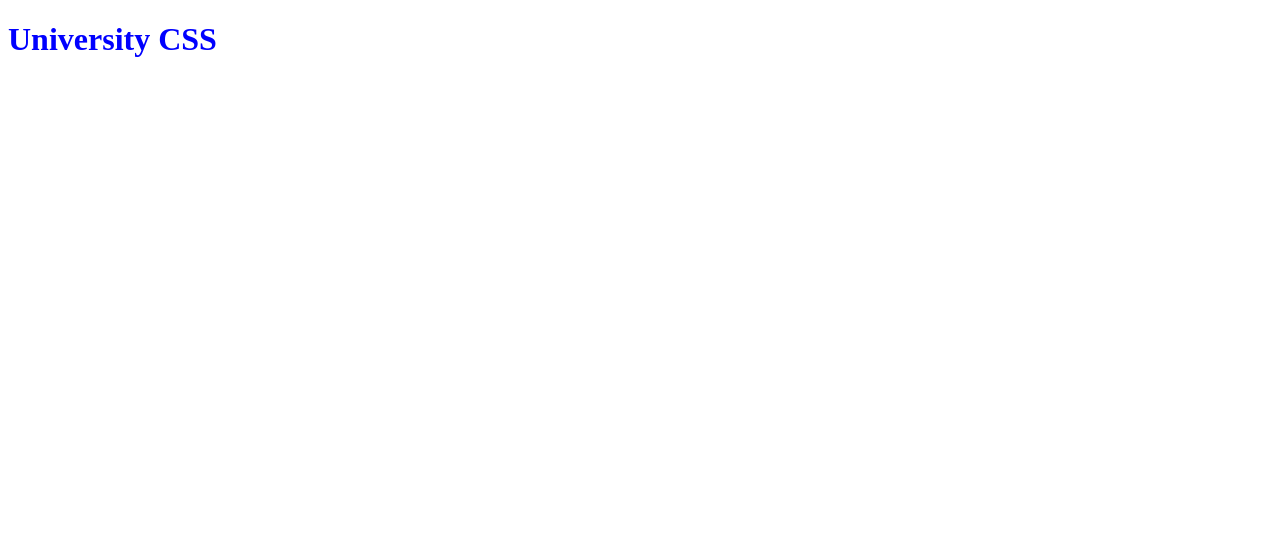
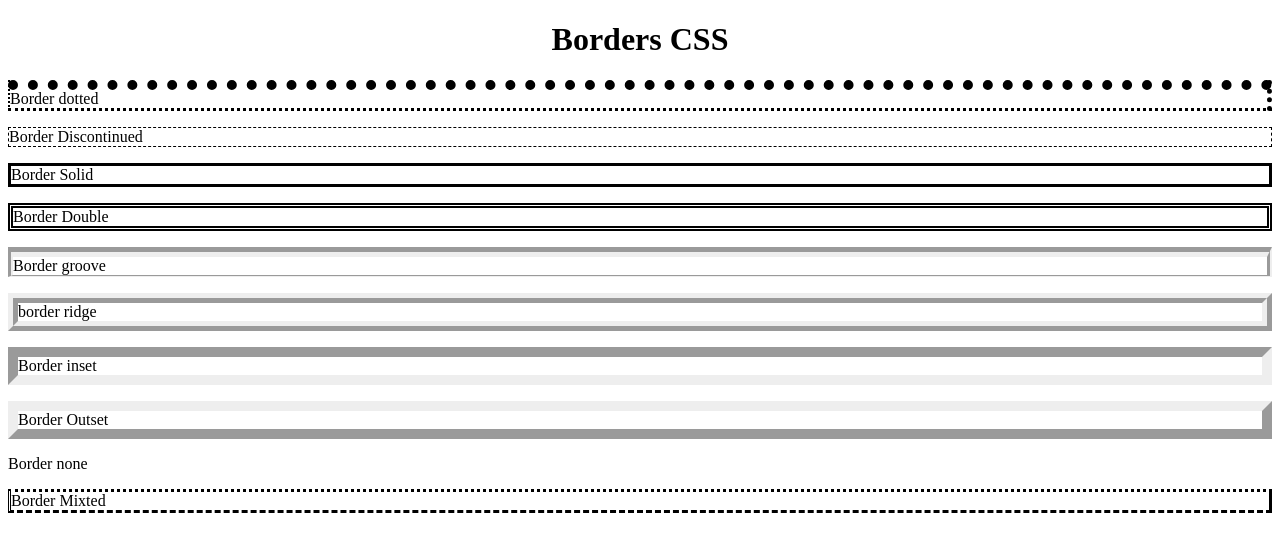
Before and after one commit to DavidCamiloSerratoTrujillo/Learning-CSS, a plain HTML site: page Leccion2 Colors, Border and more/4 Width_Borders/index.html in a window 1280 px wide. Drawn offline with Linux system fonts and the light colour scheme; files that its build step writes are made by us from their sources.

Commit message:
Agregar Carpetas

```diff
--- a/Leccion2 Colors, Border and more/4 Width_Borders/css/styles.css
+++ b/Leccion2 Colors, Border and more/4 Width_Borders/css/styles.css
@@ -1,4 +1,38 @@
-
 h1{
-    color:rgb(66, 143, 209); text-align: center; font-size: 50px;
+    text-align: center;
 }
+.punteado{
+    border-style: dotted;
+    border-width: 10px 5px 3px 2px;
+}
+.discontinuo{
+    border-style: dashed;
+    border-width: thin;/*Borde Delgado*/
+}
+.solido{
+    border-style:solid;
+    border-width: medium;/*Borde Mediano*/
+}
+.doble{
+    border: 5px double;
+    border-width: thick;/*Borde Grande*/
+}
+.surco{
+    border: groove;
+    border-width: 10px 5px 2px;
+}
+.cresta{
+    border: 10px ridge;
+}
+.recuadro{
+    border:10px inset;
+}
+.outset{
+    border:10px outset;
+}
+.sinborde{
+    border:10px none;
+}
+.mixto{
+    border-style: dotted solid dashed double;
+}
--- a/Leccion2 Colors, Border and more/4 Width_Borders/index.html
+++ b/Leccion2 Colors, Border and more/4 Width_Borders/index.html
@@ -4,17 +4,20 @@
     <meta charset="UTF-8">
     <meta http-equiv="X-UA-Compatible" content="IE=edge">
     <meta name="viewport" content="width=device-width, initial-scale=1.0">
-    <title>Introduction to CSS</title>
-    <link rel="stylesheet" href="/Introduccion/css/styles.css">
-   <style>
-       h1{
-           color:blue;
-           text-align: left;
-       }
-   </style>
+    <title>Borders</title>
+    <link rel="stylesheet" href="css/styles.css">
 </head>
 <body>
-    <h1 >University CSS</h1>
-
+    <h1>Borders CSS</h1>
+    <p class="punteado">Border dotted</p>
+    <p class="discontinuo">Border Discontinued</p>
+    <p class="solido">Border Solid</p>
+    <p class="doble">Border Double</p>
+    <p class="surco">Border groove</p>
+    <p class="cresta">border ridge</p>
+    <p class="recuadro">Border inset</p>
+    <p class ="outset">Border Outset</p>
+    <p class="sinborde">Border none</p>
+    <p class="mixto">Border Mixted</p>
 </body>
 </html>
```
